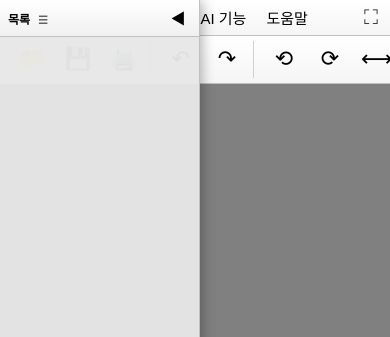
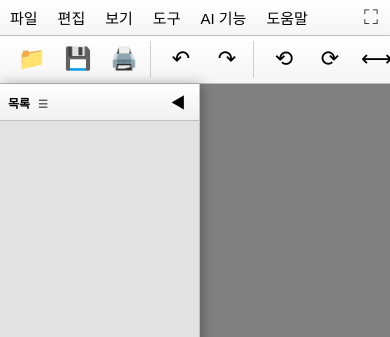
Before and after one commit to basinfi10/media-viewer, a website built with Vite: page index.html in a window 390 px wide. Shown: the top 337 px of the page. Built offline with nearby package versions, Linux system fonts and the light colour scheme.

Commit message:
fix(mobile): constrain thumbnail panel to main container height

```diff
--- a/src/style.css
+++ b/src/style.css
@@ -148,6 +148,7 @@
         /* 3. 메인 컨텐츠 */
         .main-container {
             display: flex;
+            position: relative; /* 자식 요소인 썸네일 패널의 기준점 */
             height: calc(100vh - 24px - var(--toolbar-h, 46px) - 22px); /* menubar - toolbar - statusbar */
             background: #808080;
         }
```
